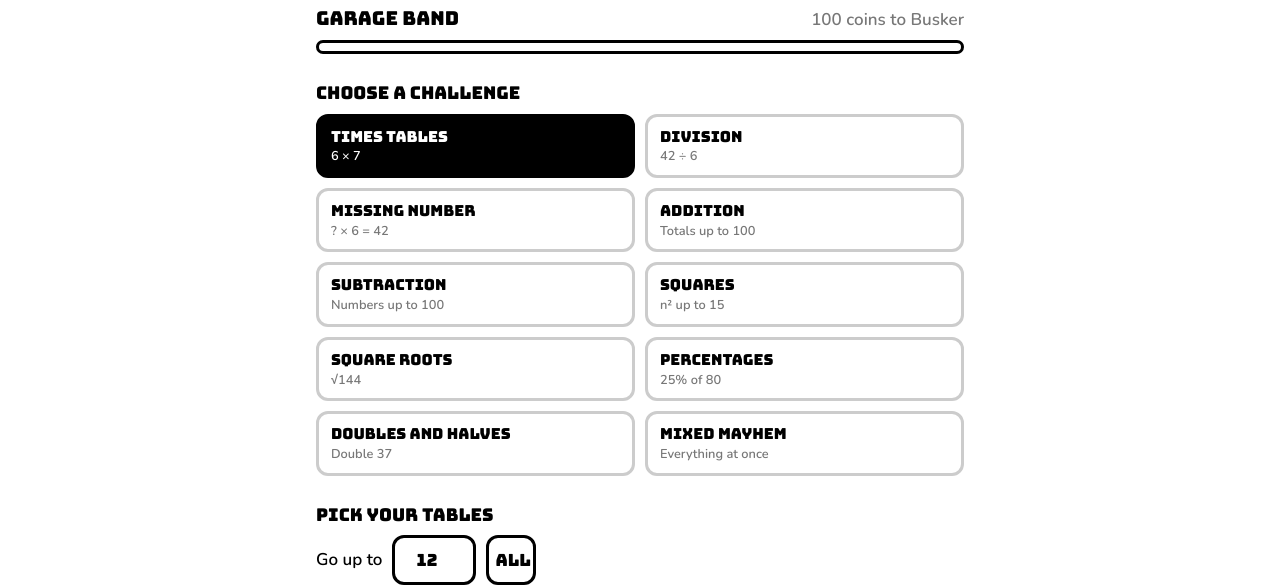
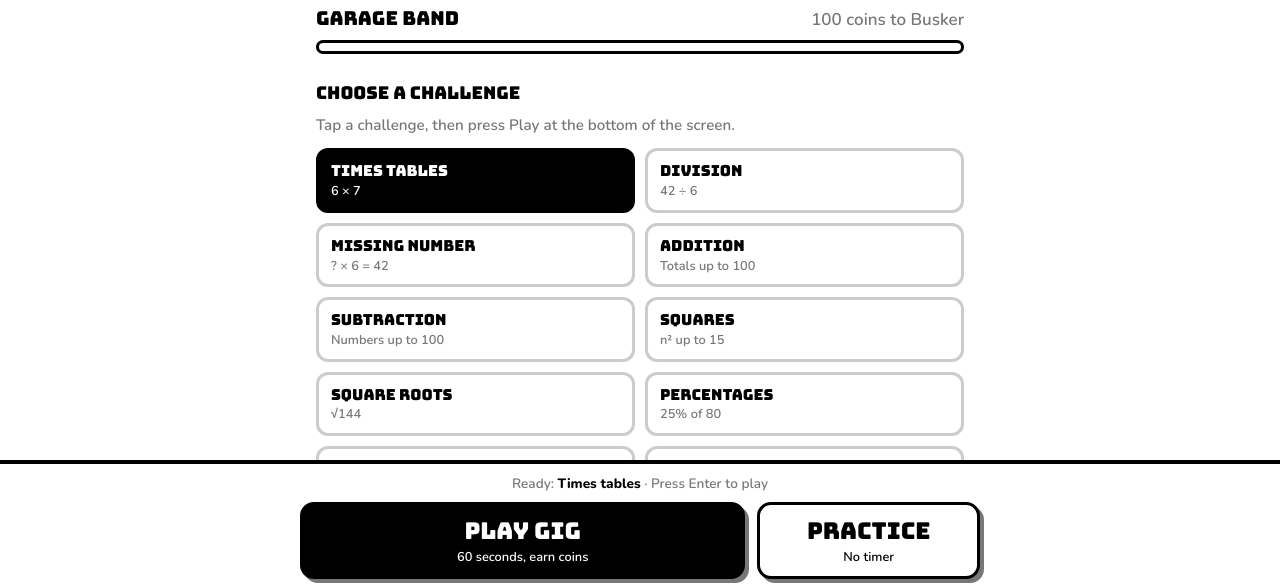
Before and after one commit to Ericentrophy/MATH-FASTYPE, a plain HTML site: page index.html in a window 1280 px wide. Shown: the part 211-798 px from the top of the page. Drawn offline with nearby package versions, Linux system fonts and the light colour scheme.

Commit message:
Add files via upload

```diff
--- a/index.html
+++ b/index.html
@@ -18,6 +18,7 @@
   <div class="bar"><i id="rankBar"></i></div>
 
   <h2>Choose a challenge</h2>
+  <p class="hint">Tap a challenge, then press Play at the bottom of the screen.</p>
   <div class="cards" id="cards"></div>
 
   <div id="tablesBox">
@@ -26,14 +27,19 @@
     <div class="chips" id="chips"></div>
   </div>
 
-  <div class="modes">
-    <button class="mode" id="gig"><b>Gig</b>60 seconds. Beat the clock on every question. Earn coins.</button>
-    <button class="mode alt" id="practice"><b>Practice</b>12 questions with no timer. Wrong answers are shown.</button>
-  </div>
-
   <h2>Times tables set list (2 to 12)</h2>
   <div class="grid" id="grid"></div>
   <div class="legend"><span>New</span><span class="l">Tricky</span><span class="m">Getting there</span><span class="f">Fast</span></div>
+
+  <div class="playbar">
+    <div class="in">
+      <div class="now">Ready: <b id="playName"></b><span class="desk"> · Press Enter to play</span></div>
+      <div class="btns">
+        <button class="mode" id="gig"><b>Play Gig</b>60 seconds, earn coins</button>
+        <button class="mode alt" id="practice"><b>Practice</b>No timer</button>
+      </div>
+    </div>
+  </div>
 </section>
 
 <section id="game" class="hidden">
--- a/script.js
+++ b/script.js
@@ -52,7 +52,7 @@ function renderHome(){
     b.setAttribute("aria-pressed",ch.id===S.ch);
     b.innerHTML="<b>"+ch.n+"</b><small>"+ch.d+(S.best[ch.id]?" · Best "+S.best[ch.id]:"")+"</small>";
     b.onclick=function(){S.ch=ch.id;save();renderHome()};c.appendChild(b)});
-  $("tablesBox").classList.toggle("hidden",!cur().tab);$("max").value=S.max;
+  $("tablesBox").classList.toggle("hidden",!cur().tab);$("max").value=S.max;$("playName").textContent=cur().n;
   var ch=$("chips");ch.innerHTML="";
   for(var n=2;n<=S.max;n++){(function(n){var b=document.createElement("button");b.className="chip";b.textContent=n;
     b.setAttribute("aria-pressed",S.sel.indexOf(n)>-1);b.setAttribute("aria-label",n+" times table");
@@ -118,7 +118,7 @@ function press(d){
 document.addEventListener("keydown",function(e){
   if(e.key>="0"&&e.key<="9")press(e.key);
   else if(e.key==="Backspace")press("back");
-  else if(e.key==="Enter")press("go")});
+  else if(e.key==="Enter"){if(G&&!$("game").classList.contains("hidden"))press("go");else if(!$("home").classList.contains("hidden")&&document.activeElement===document.body)start("gig")}});
 $("max").onchange=function(){var v=parseInt($("max").value,10);if(isNaN(v))v=12;v=Math.max(2,Math.min(50,v));S.max=v;S.sel=S.sel.filter(function(x){return x<=v});if(!S.sel.length)S.sel=[2];save();renderHome()};
 $("all").onclick=function(){S.sel=[];for(var i=2;i<=S.max;i++)S.sel.push(i);save();renderHome()};
 $("gig").onclick=function(){start("gig")};
--- a/style.css
+++ b/style.css
@@ -5,7 +5,7 @@
 html,body{margin:0;min-height:100%}
 body{background:var(--bg);color:var(--ink);font:600 17px/1.5 Nunito,system-ui,sans-serif}
 body::before{content:"";position:fixed;inset:0 0 auto;height:env(safe-area-inset-top,0px);background:var(--bg);z-index:10}
-main{max-width:680px;margin:0 auto;padding:24px 16px 48px}
+main{max-width:680px;margin:0 auto;padding:24px 16px 170px}
 h1,h2,.big,.chip,.card b,.mode b,.stat b,.ans,.pad button{font-family:Bungee,Impact,"Arial Black",sans-serif;font-weight:400}
 h1,h2,.big{margin:0;line-height:1}
 .hidden{display:none!important}
@@ -28,6 +28,16 @@ h2{font-size:1.1rem;margin:30px 0 12px}
 .chips{display:flex;flex-wrap:wrap;gap:8px}
 .chip{width:50px;height:50px;border-radius:12px;border:3px solid var(--ink);font-size:1.05rem}
 .chip[aria-pressed="true"]{background:var(--ink);color:var(--bg)}
+.hint{margin:0 0 12px;color:var(--mid);font-size:.95rem}
+.playbar{position:fixed;left:0;right:0;bottom:0;z-index:20;background:var(--bg);border-top:4px solid var(--ink);padding:10px 16px calc(10px + env(safe-area-inset-bottom,0px))}
+.playbar .in{max-width:680px;margin:0 auto}
+.playbar .now{font-size:.85rem;color:var(--mid);text-align:center;margin-bottom:8px}
+.playbar .now b{color:var(--ink)}
+.playbar .btns{display:grid;grid-template-columns:2fr 1fr;gap:12px}
+.playbar .mode{padding:10px 12px;min-height:64px;text-align:center;font-size:.8rem;box-shadow:4px 4px 0 var(--mid)}
+.playbar .mode b{font-size:1.45rem;margin:0 0 2px}
+.playbar .mode:active{transform:translate(3px,3px);box-shadow:1px 1px 0 var(--mid)}
+@media(max-width:600px){.desk{display:none}}
 .maxrow{display:flex;align-items:center;gap:10px;margin-bottom:12px}
 #max{width:84px;height:50px;font-family:Bungee,Impact,"Arial Black",sans-serif;font-size:1.05rem;text-align:center;background:var(--bg);color:var(--ink);border:3px solid var(--ink);border-radius:12px}
 .modes{display:grid;grid-template-columns:1fr 1fr;gap:14px;margin-top:26px}
```
